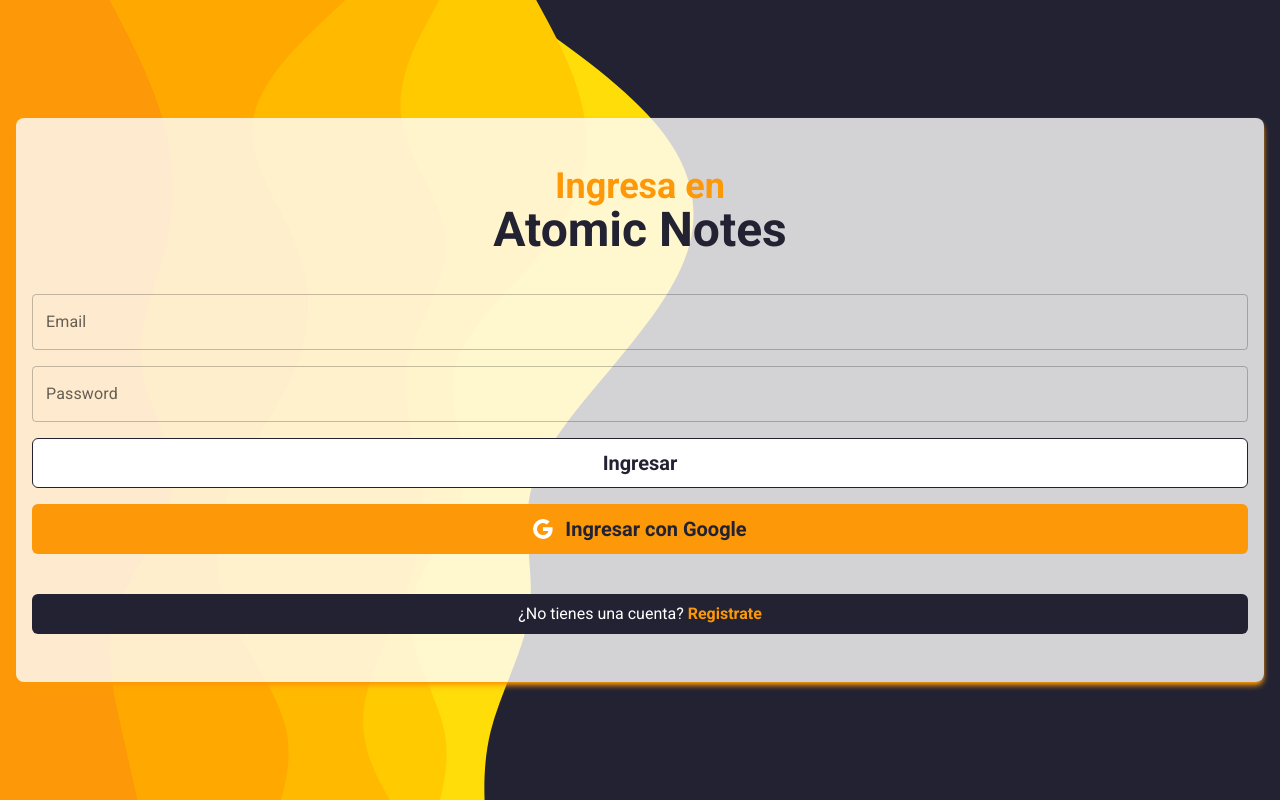
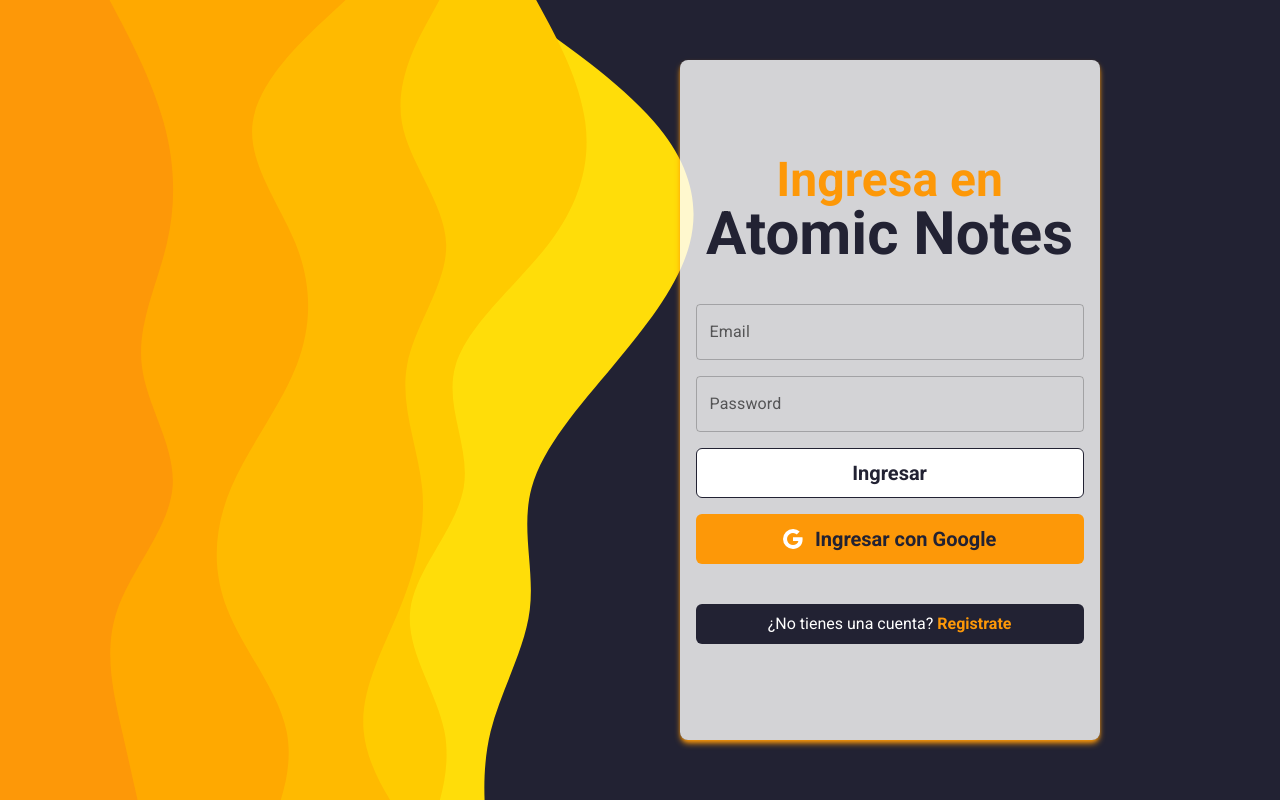
Before and after one commit to TomasCuevas/Atomic-Notes, a Next.js app: page /auth/login in a window 1280 px wide. Built offline with nearby package versions, Linux system fonts and the light colour scheme; no server answers.

Commit message:
style: :lipstick: style change on login and register page and globals.css

```diff
--- a/pages/auth/login.tsx
+++ b/pages/auth/login.tsx
@@ -69,10 +69,12 @@
         title="Registro | Atomic Notes"
         description="Pagina para registrarse en Atomic Notes"
       >
-        <article className="h-full w-full rounded-lg bg-white/80 px-4 py-12 shadow-md shadow-orange">
-          <h1 className="text-center text-4xl font-bold text-orange">
+        <article className="h-full w-full max-w-[420px] rounded-lg bg-white/80 px-4 py-12 shadow-md shadow-orange md:py-24 lg:ml-[40%]">
+          <h1 className="text-center text-4xl font-bold text-orange md:text-5xl">
             Ingresa en <br />{" "}
-            <span className="text-5xl text-black">Atomic Notes</span>
+            <span className="text-5xl text-black md:text-6xl">
+              Atomic Notes
+            </span>
           </h1>
           <form
             onSubmit={handleSubmit(onLoginWithEmailPassword)}
--- a/pages/auth/register.tsx
+++ b/pages/auth/register.tsx
@@ -55,10 +55,12 @@
         title="Registro | Atomic Notes"
         description="Pagina para registrarse en Atomic Notes"
       >
-        <article className="h-full w-full rounded-lg bg-white/80 px-4 py-12 shadow-md shadow-orange">
-          <h1 className="text-center text-4xl font-bold text-orange">
+        <article className="h-full w-full max-w-[420px] rounded-lg bg-white/80 px-4 py-12 shadow-md shadow-orange md:py-24 lg:ml-[40%]">
+          <h1 className="text-center text-4xl font-bold text-orange md:text-5xl">
             Registrarse en <br />{" "}
-            <span className="text-5xl text-black">Atomic Notes</span>
+            <span className="text-5xl text-black md:text-6xl">
+              Atomic Notes
+            </span>
           </h1>
           <form
             autoComplete="off"
--- a/styles/globals.css
+++ b/styles/globals.css
@@ -4,6 +4,7 @@
 
 * {
   font-family: Roboto;
+  box-sizing: border-box;
 }
 
 .body__fix {
```
